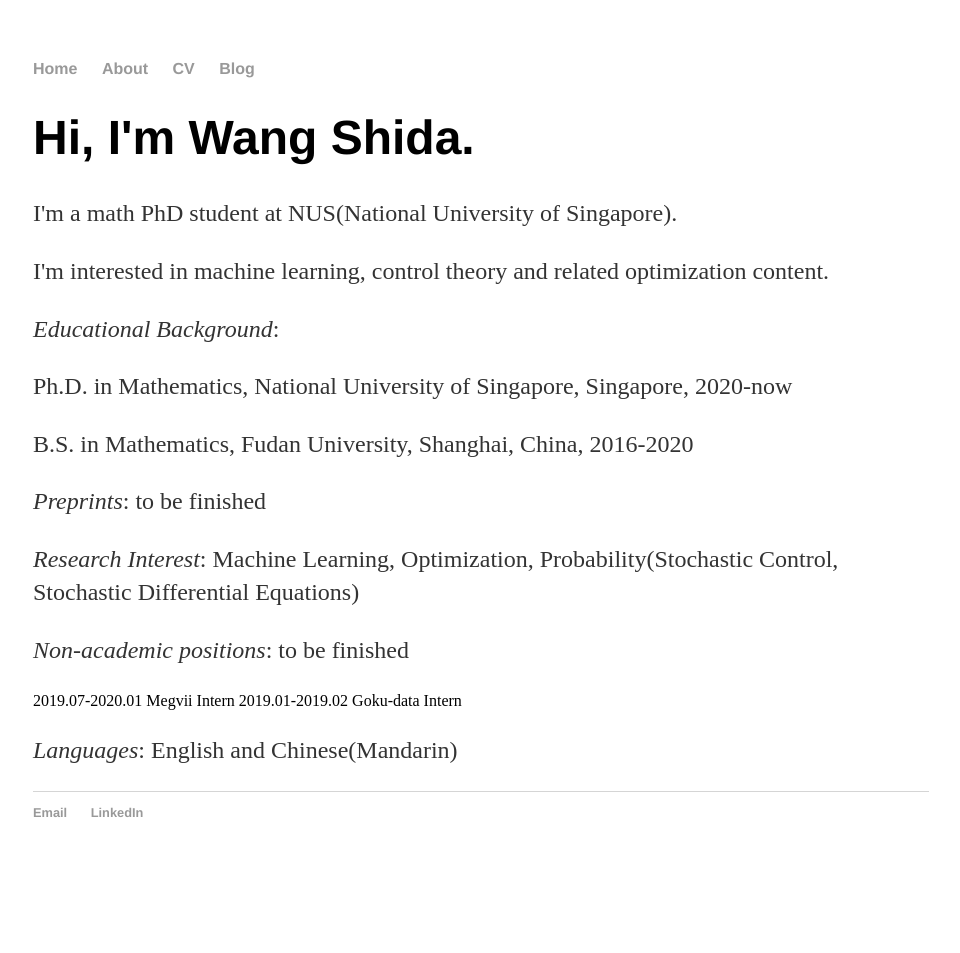
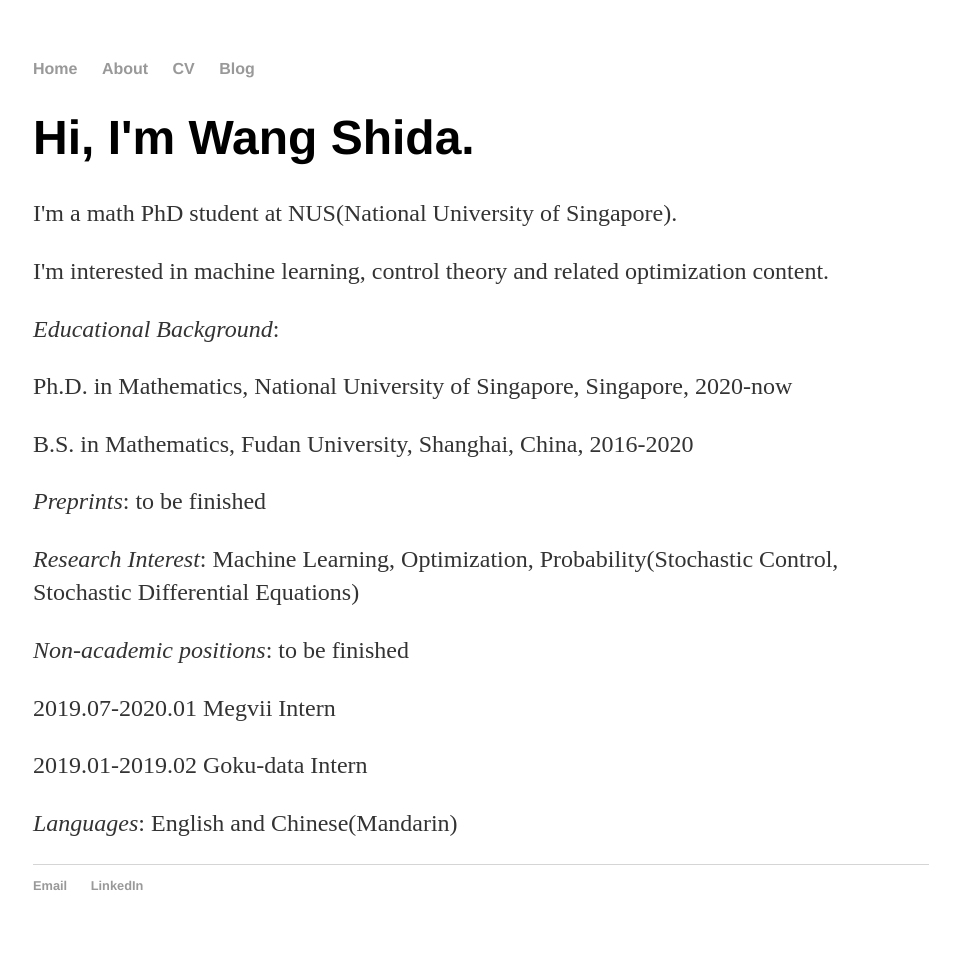
Before and after one commit to radarFudan/radarFudan.github.io, a Jekyll site: the page built from index.html, in a window 1280 px wide. Shown: the whole page, without its empty margins (159-1119 px from the left). Built offline with Jekyll 4.4.1, drawn with Linux system fonts in a browser that asks for light colours; before the commit the page ends 900 px from its top, so only the background shows below that.

```diff
--- a/index.html
+++ b/index.html
@@ -17,9 +17,9 @@ title: Wang Shida
 
     <p><em>Non-academic positions</em>: to be finished</p>
 
-    2019.07-2020.01 Megvii Intern
+    <p>2019.07-2020.01 Megvii Intern</p>
 
-    2019.01-2019.02 Goku-data Intern
+    <p>2019.01-2019.02 Goku-data Intern</p>
 
     <p><em>Languages</em>: English and Chinese(Mandarin)</p>
 </div><!-- /.blurb -->
```
